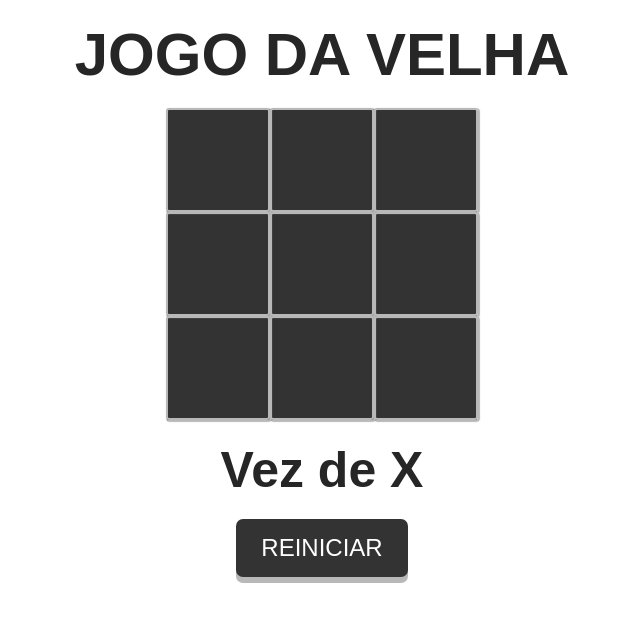
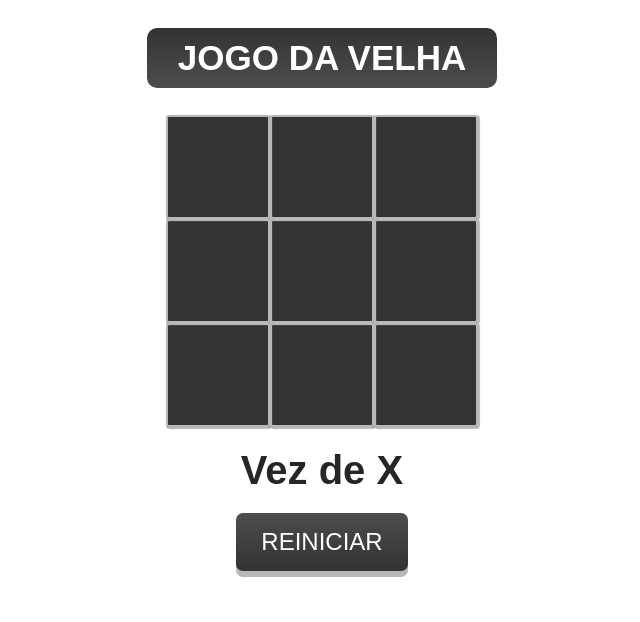
Before and after one commit to geo0vane/geovane_ttt, a plain HTML site: page index.html in a window 1280 px wide. Shown: the whole page, without its empty margins (318-958 px from the left). Drawn offline with Linux system fonts and the light colour scheme.

Commit message:
Update style.css

```diff
--- a/style.css
+++ b/style.css
@@ -7,9 +7,17 @@ section {
 }
 
 .game--title {
-    font-size: 60px;
-    color: #262626;
-    margin: 20px auto;
+    font-size: 35px;
+    margin: 28px auto;
+    text-align: center;
+    line-height : 40px;
+    width: 330px;
+    height: 40px;
+    font-weight: 300;
+    padding: 10px;
+    color: #fff;
+    background-image: linear-gradient(#333333,#4d4d4d);
+    border-radius: 10px;
 }
 
 .game--container {
@@ -36,7 +44,7 @@ section {
 }
 
 .game--status {
-    font-size: 50px;
+    font-size: 40px;
     margin: 20px auto;
     color:#262626;
 }
@@ -48,16 +56,14 @@ section {
   cursor: pointer;
   outline: none;
   color: #ffffff;
-  background-color: #333333;
+  background-image: linear-gradient(#4d4d4d,#333333);
   border: none;
   border-radius: 7px;
   box-shadow: 0 6px #b8b8b8;
 }
-
-.game--restart:hover {background-color: #4d4d4d}
-
+.game--restart:hover {background-image: linear-gradient(#737373,#595959);}
 .game--restart:active {
-  background-color: #4d4d4d;
+  background-image: linear-gradient(#737373,#595959);
   box-shadow: 0 3px #b8b8b8;
   transform: translateY(3px);
 }
```
